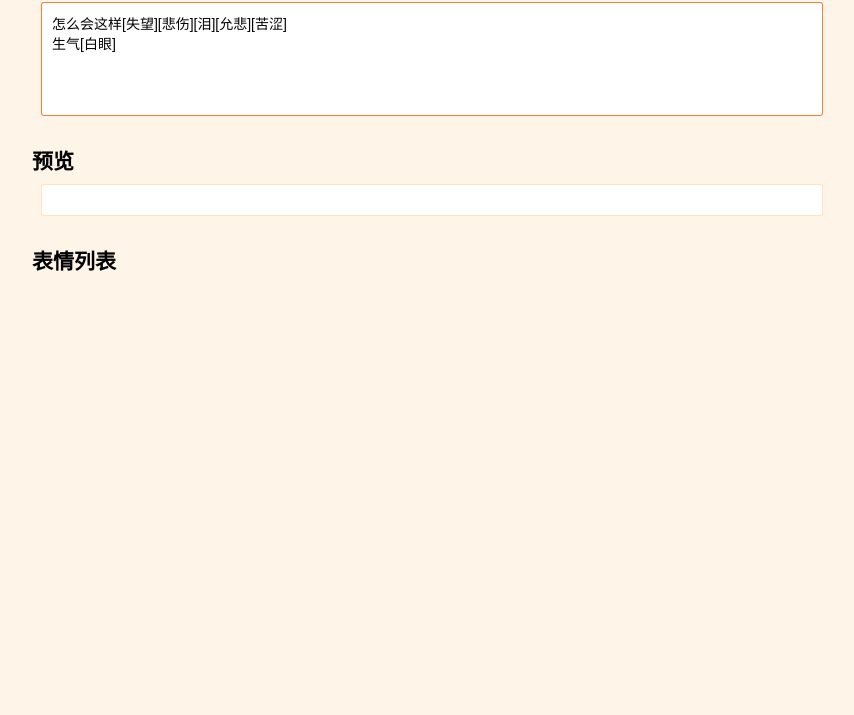
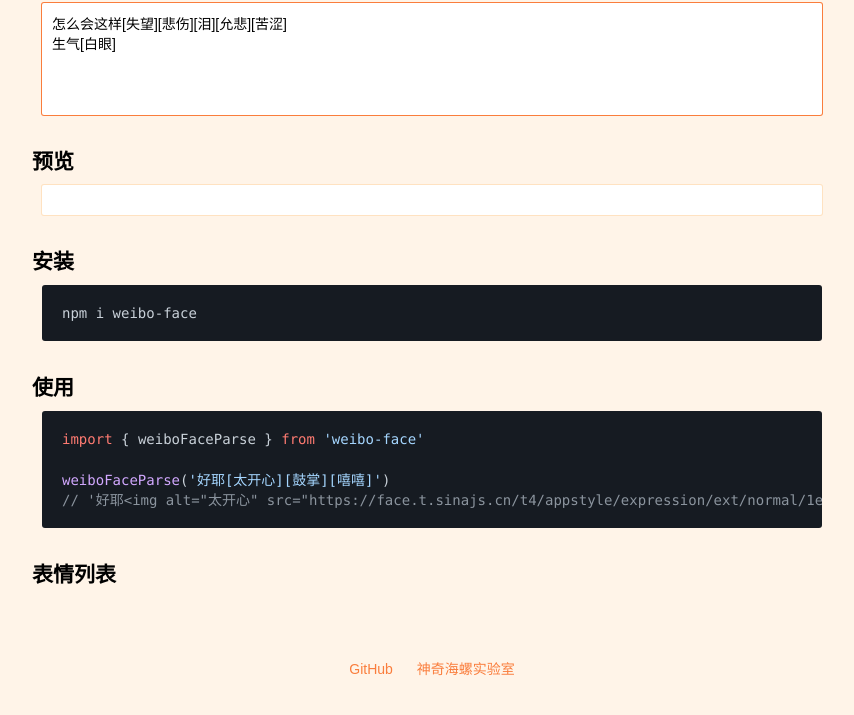
Before and after one commit to itorr/weibo-face, a website: page html/npm-cdn.html in a window 1280 px wide. Shown: the part 77-792 px from the top of the page, without its empty margins (208-1062 px from the left). Drawn offline with nearby package versions, Linux system fonts and the light colour scheme; files that its build step writes are made by us from their sources.

Commit message:
好像根本没必要留首页

```diff
--- a/html/npm-cdn.html
+++ b/html/npm-cdn.html
@@ -21,6 +21,18 @@
         <article>
             <h2>预览</h2>
             <div class="preview-box"></div>
+        </article>
+        <article>
+            <h2>安装</h2>
+            <div class="highlight">
+                <pre>npm i weibo-face</pre>
+            </div>
+        </article>
+        <article>
+            <h2>使用</h2>
+            <div class="highlight">
+                <pre><span class="pl-k">import</span> <span class="pl-kos">{</span> <span class="pl-s1">weiboFaceParse</span> <span class="pl-kos">}</span> <span class="pl-k">from</span> <span class="pl-s">'weibo-face'</span><br><br><span class="pl-en">weiboFaceParse</span><span class="pl-kos">(</span><span class="pl-s">'好耶[太开心][鼓掌][嘻嘻]'</span><span class="pl-kos">)</span><br><span class="pl-c">// '好耶&lt;img alt="太开心" src="https://face.t.sinajs.cn/t4/appstyle/expression/ext/normal/1e/2018new_taikaixin_org.png"&gt;&lt;img alt="鼓掌" src="https://face.t.sinajs.cn/t4/appstyle/expression/ext/normal/6e/2018new_guzhang_thumb.png"&gt;&lt;img alt="嘻嘻" src="https://face.t.sinajs.cn/t4/appstyle/expression/ext/normal/33/2018new_xixi_thumb.png"&gt;'</span></pre>
+            </div>
         </article>
         <article>
             <h2>表情列表</h2>
@@ -72,5 +84,9 @@
             textareaEl.selectionEnd = index;
         }
     </script>
+    <footer>
+        <a href="https://github.com/itorr/weibo-face" target="_blank">GitHub</a>
+        <a href="https://lab.magiconch.com/" target="_blank">神奇海螺实验室</a>
+    </footer>
 </body>
 </html>
```
Also changed, not shown: README.md.
